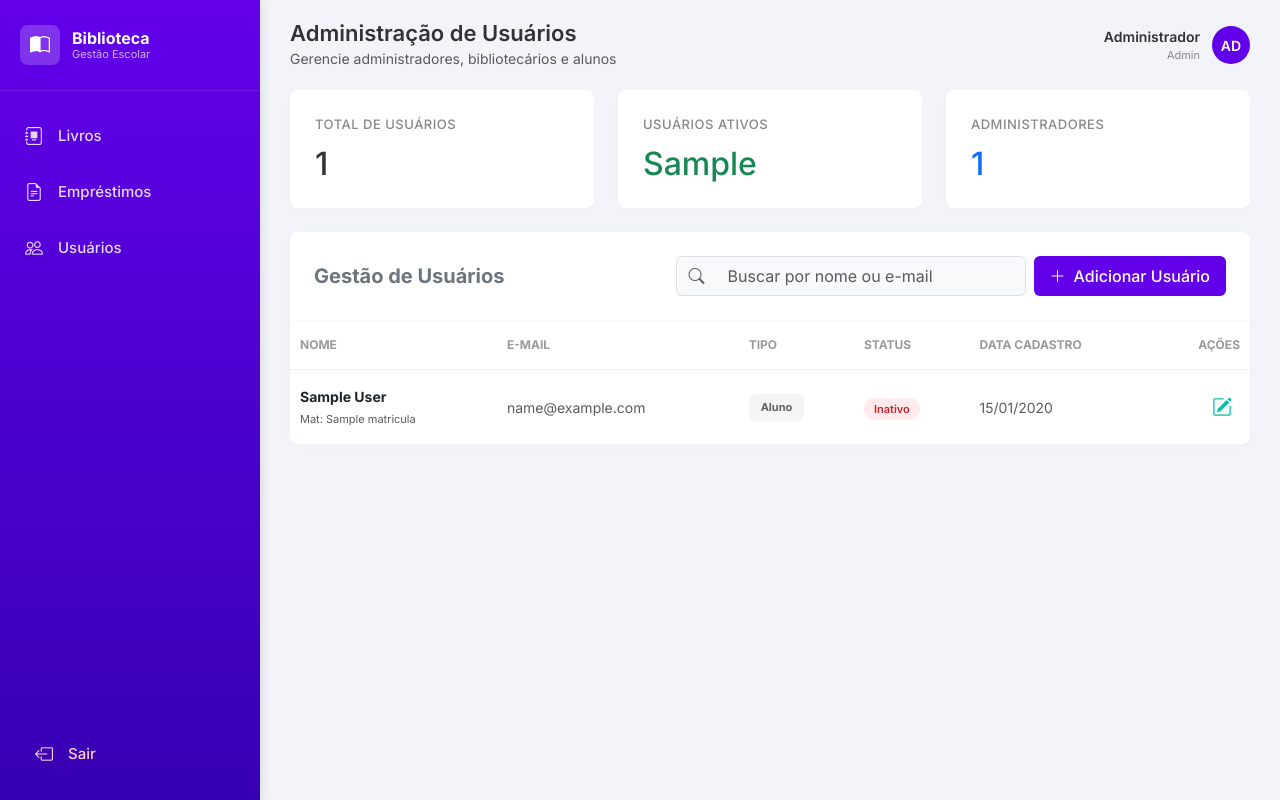
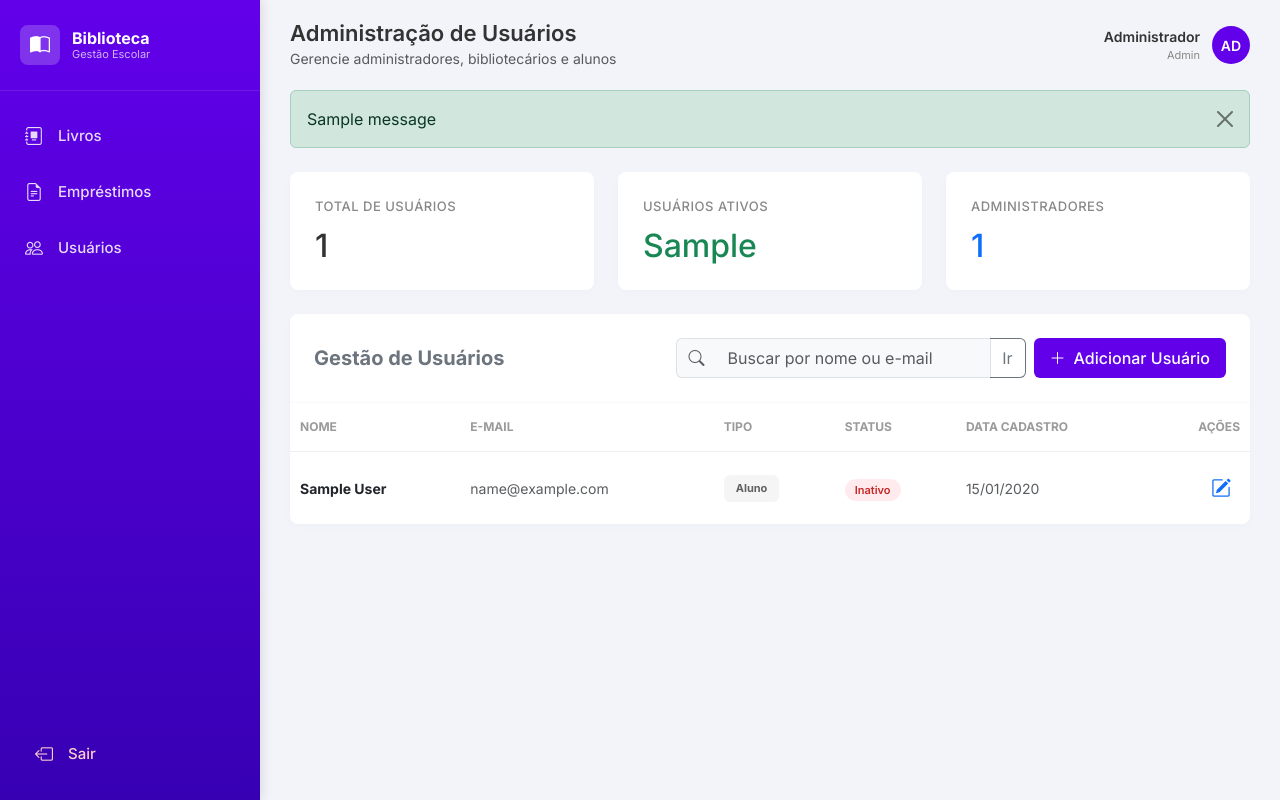
Before and after one commit to yaneduardo117/Biblioteca-escolar, a Django app: template core/templates/usuarios.html in a window 1280 px wide. Run offline with Django 5.2, Linux system fonts and the light colour scheme; the template is opened without the code that fills it: most values are stand-ins (such as "Sample title", 1, 10 or a date in 2020); one stand-in notice (Sample message) is shown.

Commit message:
atualização de usuários para funcionar o botão de adicionar usuários, alerta de modificação de usuários e forms para preencher os dados + estilização com feature para ver a força da senha.

```diff
--- a/core/templates/usuarios.html
+++ b/core/templates/usuarios.html
@@ -6,49 +6,44 @@
 {% block content %}
 
 <style>
-    /* Reutilizando estilos dos cards */
-    .card-stat {
-        background: white; border: none; border-radius: 8px;
-        padding: 25px; box-shadow: 0 2px 10px rgba(0,0,0,0.02);
-        height: 100%; display: flex; flex-direction: column; justify-content: center;
-    }
+    /* Estilos do Dashboard */
+    .card-stat { background: white; border: none; border-radius: 8px; padding: 25px; box-shadow: 0 2px 10px rgba(0,0,0,0.02); height: 100%; display: flex; flex-direction: column; justify-content: center; }
     .stat-label { color: #888; font-size: 13px; font-weight: 500; margin-bottom: 5px; }
     .stat-value { font-size: 32px; font-weight: 500; line-height: 1.2; color: #333; }
 
-    .main-card {
-        background: white; border: none; border-radius: 8px;
-        box-shadow: 0 2px 10px rgba(0,0,0,0.02); margin-top: 20px; overflow: hidden;
-    }
+    .main-card { background: white; border: none; border-radius: 8px; box-shadow: 0 2px 10px rgba(0,0,0,0.02); margin-top: 20px; overflow: hidden; }
 
-    /* --- BADGES DE TIPO DE USUÁRIO --- */
-    .badge-type {
-        padding: 5px 12px; border-radius: 6px; font-size: 11px; font-weight: 700;
-        display: inline-block;
-    }
-    /* Roxo para Admin */
+    /* Badges */
+    .badge-type { padding: 5px 12px; border-radius: 6px; font-size: 11px; font-weight: 700; display: inline-block; }
     .type-admin { background-color: #F3E5F5; color: #8E24AA; }
-    /* Azul para Bibliotecário */
     .type-biblio { background-color: #E3F2FD; color: #1565C0; }
-    /* Cinza para Aluno */
     .type-aluno { background-color: #F5F5F5; color: #616161; }
 
-    /* --- BADGES DE STATUS --- */
-    .badge-status {
-        padding: 4px 10px; border-radius: 20px; font-size: 11px; font-weight: 600;
-    }
+    .badge-status { padding: 4px 10px; border-radius: 20px; font-size: 11px; font-weight: 600; }
     .status-ativo { background-color: #E8F5E9; color: #2E7D32; }
     .status-inativo { background-color: #FFEBEE; color: #C62828; }
 
-    /* Tabela e Botões */
+    /* Tabela */
     .table-custom th { font-size: 11px; font-weight: 700; color: #9AA0AC; text-transform: uppercase; padding: 15px 24px; border-bottom: 1px solid #f0f0f0; }
     .table-custom td { font-size: 14px; color: #444; vertical-align: middle; padding: 15px 24px; border-bottom: 1px solid #f9f9f9; }
 
+    /* Botão Roxo */
     .btn-purple { background-color: #6200EA; color: white; border-radius: 6px; border: none; padding: 8px 16px; font-weight: 500; }
     .btn-purple:hover { background-color: #5000ca; color: white; }
 
-    .action-icon { color: #00bfa5; transition: 0.2s; cursor: pointer; }
-    .action-icon:hover { color: #008f7a; }
+    /* Barra de Força da Senha (No Modal) */
+    .progress-bar-custom { height: 4px; background: #eee; margin-top: 8px; border-radius: 2px; overflow: hidden; }
+    .progress-fill { height: 100%; width: 0%; background: #dc3545; transition: 0.3s; }
 </style>
+
+{% if messages %}
+    {% for message in messages %}
+        <div class="alert alert-{{ message.tags }} alert-dismissible fade show mb-4" role="alert">
+            {{ message }}
+            <button type="button" class="btn-close" data-bs-dismiss="alert"></button>
+        </div>
+    {% endfor %}
+{% endif %}
 
 <div class="row mb-4">
     <div class="col-md-4 mb-3 mb-md-0">
@@ -72,7 +67,6 @@
 </div>
 
 <div class="main-card">
-
     <div class="p-4 d-flex flex-wrap align-items-center justify-content-between gap-3 border-bottom border-light">
         <h5 class="mb-0 fw-bold text-secondary">Gestão de Usuários</h5>
 
@@ -81,12 +75,13 @@
                 <div class="input-group">
                     <span class="input-group-text bg-light border-end-0"><i class="bi bi-search text-muted"></i></span>
                     <input type="text" name="q" class="form-control bg-light border-start-0" placeholder="Buscar por nome ou e-mail" value="{{ request.GET.q|default:'' }}">
+                    <button type="submit" class="btn btn-outline-secondary border-start-0">Ir</button>
                 </div>
             </form>
 
-            <a href="{% url 'cadastrar_usuario' %}" class="btn btn-purple d-flex align-items-center gap-2">
+            <button type="button" class="btn btn-purple d-flex align-items-center gap-2" data-bs-toggle="modal" data-bs-target="#modalAddUser">
                 <i class="bi bi-plus-lg"></i> Adicionar Usuário
-            </a>
+            </button>
         </div>
     </div>
 
@@ -107,9 +102,6 @@
                 <tr>
                     <td>
                         <div class="fw-bold text-dark">{{ usuario.first_name }} {{ usuario.last_name }}</div>
-                        {% if usuario.matricula %}
-                            <small class="text-muted" style="font-size: 11px;">Mat: {{ usuario.matricula }}</small>
-                        {% endif %}
                     </td>
                     <td class="text-muted">{{ usuario.email }}</td>
 
@@ -136,7 +128,7 @@
                     </td>
 
                     <td class="text-end">
-                        <a href="#" class="action-icon me-2" title="Editar Usuário">
+                        <a href="{% url 'editar_usuario' usuario.id %}" class="btn btn-sm text-primary" title="Editar / Bloquear">
                             <i class="bi bi-pencil-square fs-5"></i>
                         </a>
                     </td>
@@ -153,4 +145,91 @@
     </div>
 </div>
 
+<div class="modal fade" id="modalAddUser" tabindex="-1" aria-hidden="true">
+    <div class="modal-dialog modal-dialog-centered">
+        <div class="modal-content border-0 shadow-lg" style="border-radius: 16px;">
+            <div class="modal-header border-bottom-0 p-4 pb-0">
+                <h5 class="fw-bold">Novo Funcionário</h5>
+                <button type="button" class="btn-close" data-bs-dismiss="modal"></button>
+            </div>
+            <div class="modal-body p-4">
+                <form action="{% url 'adicionar_usuario' %}" method="post">
+                    {% csrf_token %}
+
+                    <div class="mb-3">
+                        <label class="form-label small fw-bold">Nome Completo</label>
+                        {{ form_adicionar.first_name }}
+                    </div>
+
+                    <div class="mb-3">
+                        <label class="form-label small fw-bold">E-mail</label>
+                        {{ form_adicionar.email }}
+                    </div>
+
+                    <div class="mb-3">
+                        <label class="form-label small fw-bold">Cargo</label>
+                        {{ form_adicionar.tipo_usuario }}
+                    </div>
+
+                    <div class="mb-4">
+                        <label class="form-label small fw-bold">Senha</label>
+                        <div class="position-relative">
+                            {{ form_adicionar.senha1 }}
+                            <i class="bi bi-eye-slash position-absolute end-0 top-50 translate-middle-y me-3 text-muted cursor-pointer" id="toggleSenhaModal" style="cursor: pointer;"></i>
+                        </div>
+                        <div class="progress-bar-custom">
+                            <div class="progress-fill" id="forcaBarraModal"></div>
+                        </div>
+                        <div class="d-flex justify-content-between">
+                            <div class="small fw-bold mt-1" id="msgForcaModal" style="color: #dc3545; font-size: 11px;">Fraca</div>
+                            <div class="small text-muted mt-1" style="font-size: 11px;">Mín. 8 caracteres</div>
+                        </div>
+                    </div>
+
+                    <div class="d-grid">
+                        <button type="submit" class="btn btn-purple py-2">Salvar Usuário</button>
+                    </div>
+                </form>
+            </div>
+        </div>
+    </div>
+</div>
+
+<script>
+    const senhaInputModal = document.getElementById('senhaInput');
+    const barraModal = document.getElementById('forcaBarraModal');
+    const msgForcaModal = document.getElementById('msgForcaModal');
+
+    if(senhaInputModal) {
+        senhaInputModal.addEventListener('keyup', function() {
+            const val = senhaInputModal.value;
+            let score = 0;
+            if(val.length >= 8) score++;
+            if(/[A-Z]/.test(val)) score++;
+            if(/[a-z]/.test(val)) score++;
+            if(/[0-9]/.test(val)) score++;
+            if(/[!@#$%^&*]/.test(val)) score++;
+
+            let width = (score / 5) * 100;
+            let color = '#dc3545';
+            let text = 'Fraca';
+
+            if(score >= 3) { color = '#ffc107'; text = 'Média'; }
+            if(score == 5) { color = '#198754'; text = 'Forte'; }
+
+            barraModal.style.width = width + '%';
+            barraModal.style.backgroundColor = color;
+            msgForcaModal.innerText = text;
+            msgForcaModal.style.color = color;
+        });
+
+        document.getElementById('toggleSenhaModal').addEventListener('click', function() {
+            const type = senhaInputModal.getAttribute('type') === 'password' ? 'text' : 'password';
+            senhaInputModal.setAttribute('type', type);
+            this.classList.toggle('bi-eye');
+            this.classList.toggle('bi-eye-slash');
+        });
+    }
+</script>
+
 {% endblock %}
```
